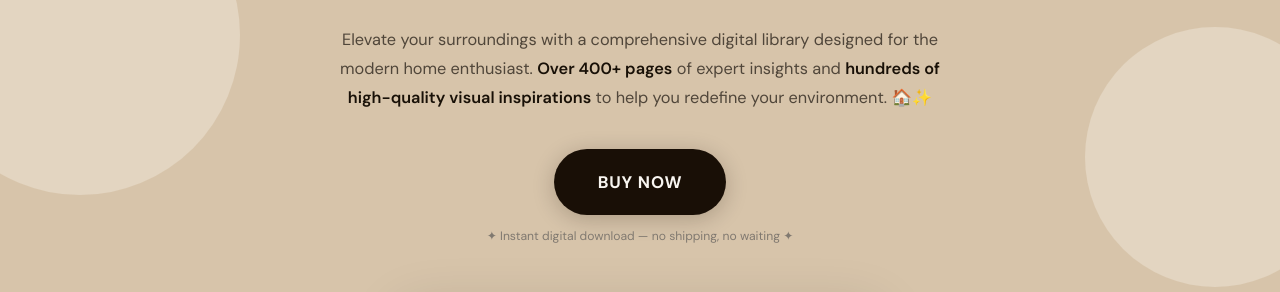
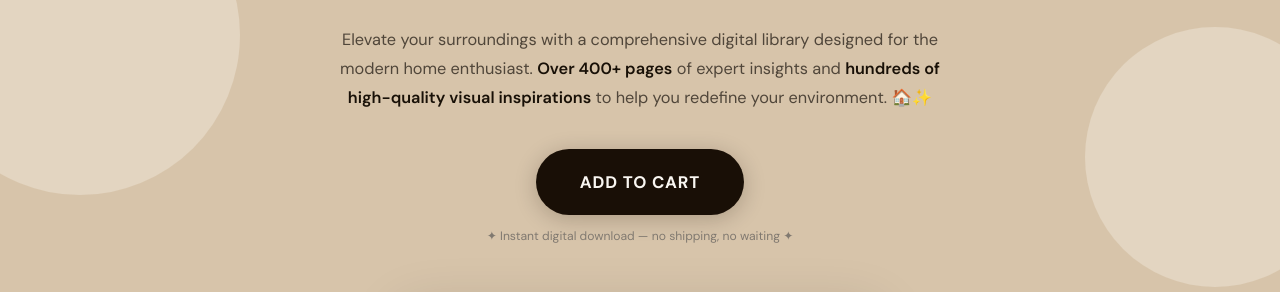
Before and after one commit to Hello2234-git/greeninspires, a plain HTML site: page index.html in a window 1280 px wide. Shown: the part 453-745 px from the top of the page. Drawn offline with nearby package versions, Linux system fonts and the light colour scheme; grey boxes are pictures that could not be loaded.

Commit message:
Update index.html

```diff
--- a/index.html
+++ b/index.html
@@ -493,7 +493,7 @@ height="0" width="0" style="display:none;visibility:hidden"></iframe></noscript>
         Elevate your surroundings with a comprehensive digital library designed for the modern home enthusiast. <strong>Over 400+ pages</strong> of expert insights and <strong>hundreds of high-quality visual inspirations</strong> to help you redefine your environment. 🏠✨
       </p>
       <div class="hero-ctas">
-        <a href="https://ko-fi.com/s/d611c50e22" class="btn btn-lg">Buy Now</a>
+        <a href="https://ko-fi.com/s/d611c50e22" class="btn btn-lg">Add to Cart</a>
         <p class="hero-note">✦ Instant digital download — no shipping, no waiting ✦</p>
       </div>
 
```
